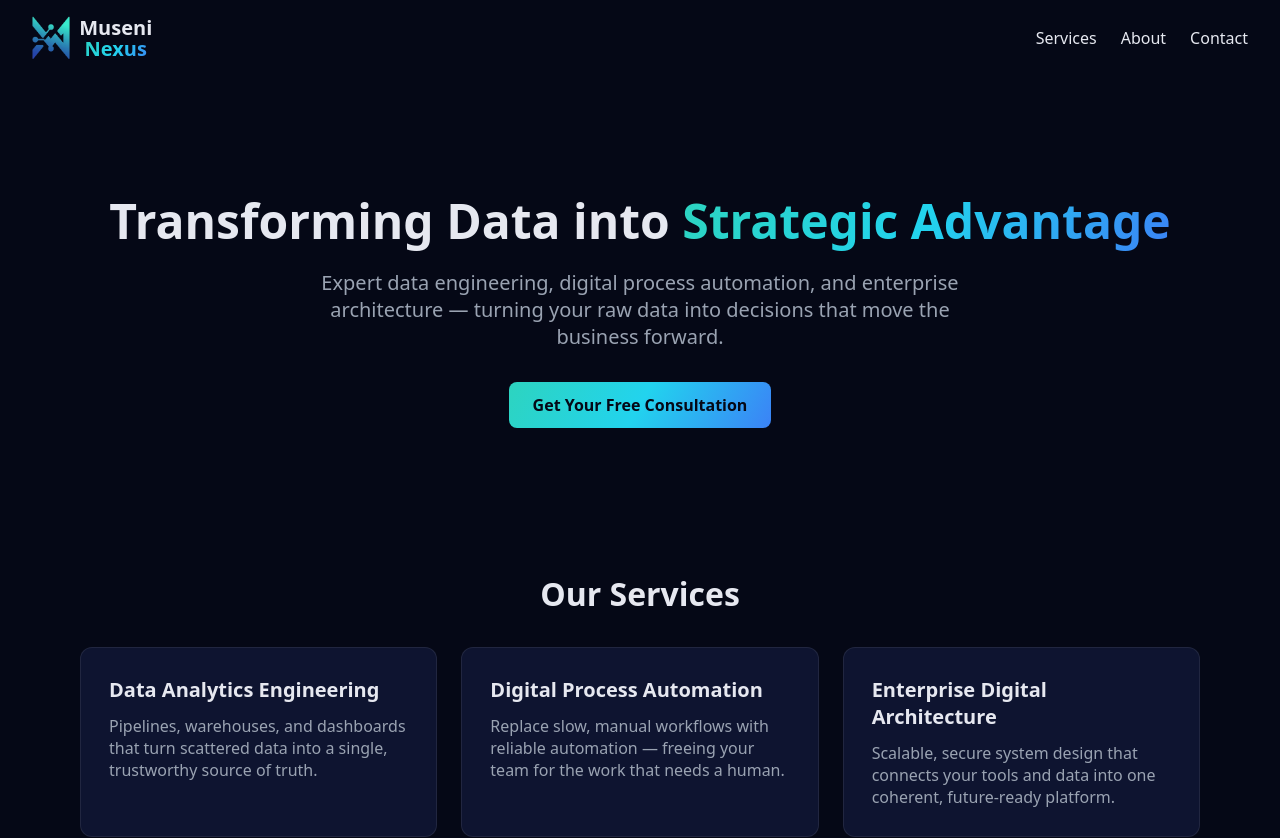
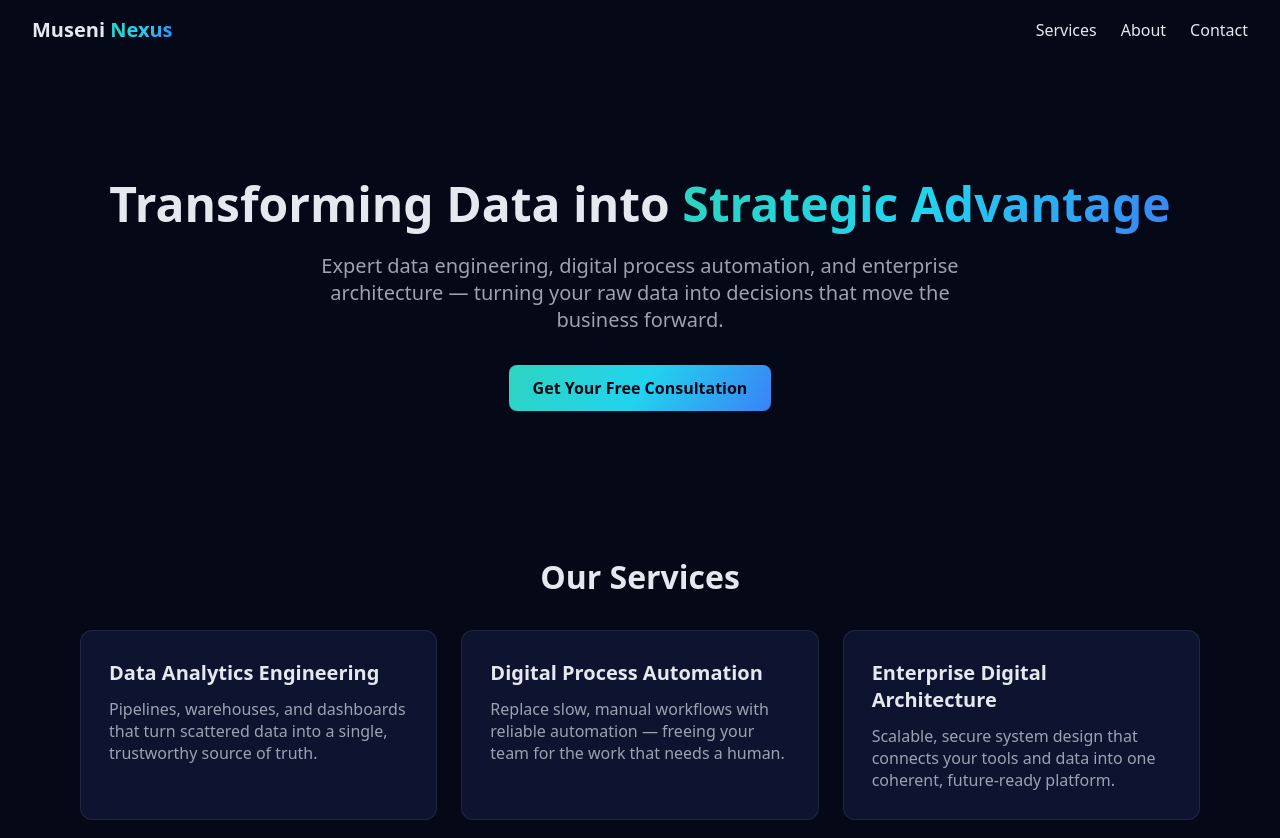
Before and after one commit to Chisom-TR/museni-nexus, a Next.js app: page / in a window 1280 px wide. Shown: the top 838 px of the page. Built offline with nearby package versions, Linux system fonts and the light colour scheme.

Commit message:
Simplify navbar logo to single-line text wordmark

```diff
--- a/app/globals.css
+++ b/app/globals.css
@@ -52,20 +52,6 @@ p {
 }
 
 .navbar-logo {
-  display: flex;          /* symbol and text sit in a ROW */
-  align-items: center;    /* vertically center them against each other */
-  gap: 0.6rem;            /* space between the symbol and the words */
-}
-
-.navbar-logo img {
-  height: 2.75rem;        /* ~44px tall — this sizes the whole symbol */
-  width: auto;            /* keep its proportions */
-}
-
-.navbar-logo-text {
-  display: flex;          /* the two words become flex items... */
-  flex-direction: column; /* ...stacked top-to-bottom */
-  line-height: 1.05;      /* pull the two lines close together */
   font-size: 1.25rem;
   font-weight: 700;
 }
--- a/app/layout.js
+++ b/app/layout.js
@@ -6,11 +6,7 @@ export default function RootLayout({ children }) {
       <body>
         <header className="navbar">
           <div className="navbar-logo">
-            <img src="/logo_transparent.png" alt="Museni Nexus logo" />
-            <span className="navbar-logo-text">
-              <span>Museni</span>
-              <span className="gradient-text">Nexus</span>
-            </span>
+            Museni <span className="gradient-text">Nexus</span>
           </div>
           <nav className="navbar-links">
             <a href="#">Services</a>
```
